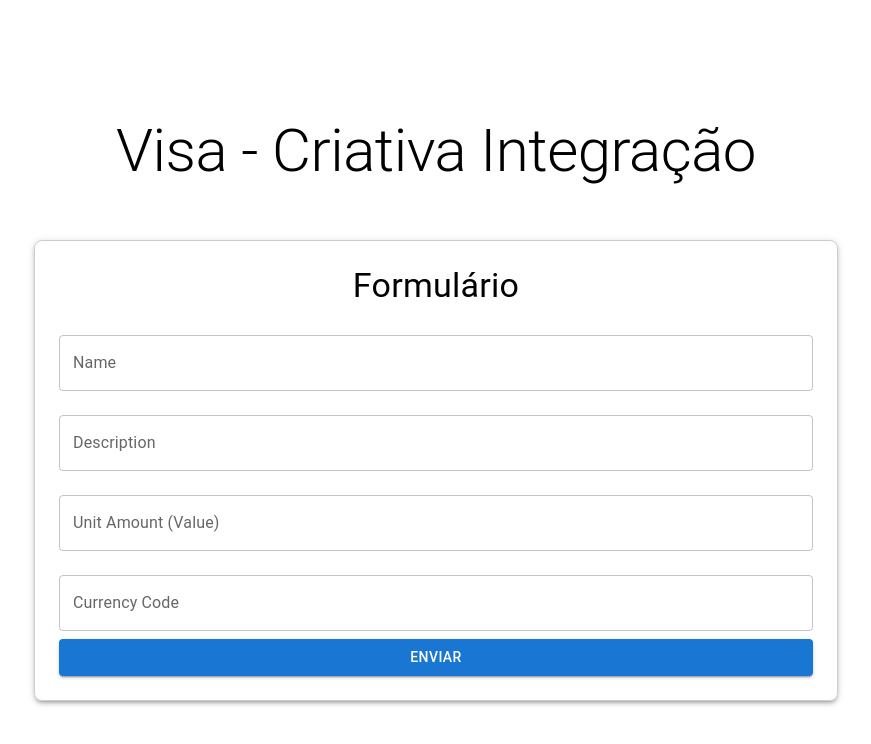
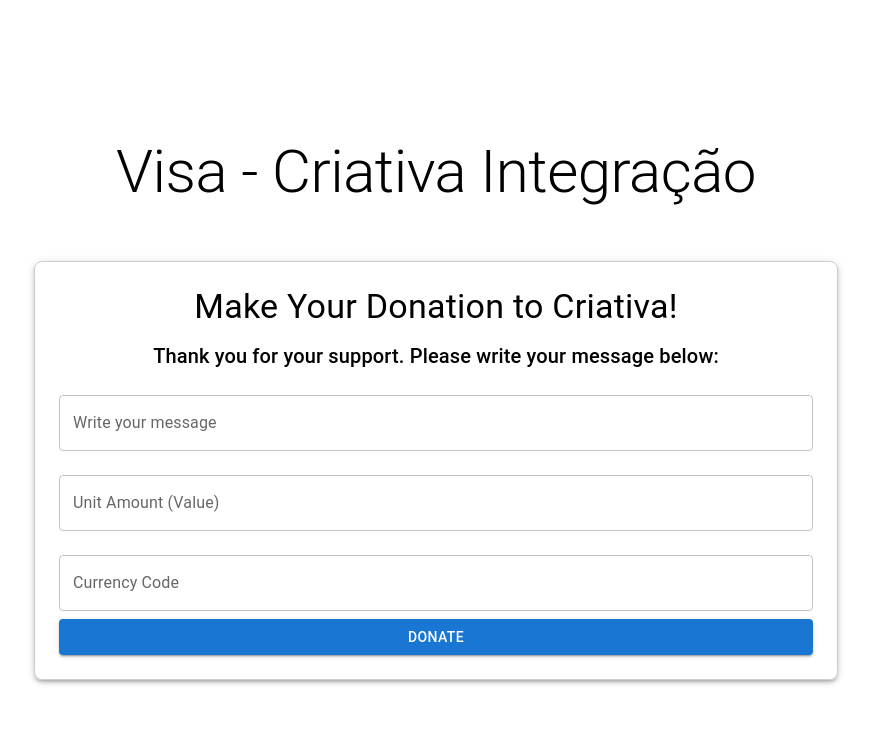
Before and after one commit to EmmanuelStocco/Criativa-Front, a React (Create React App) app: page / in a window 1280 px wide. Shown: the top 744 px of the page, without its empty margins (204-1075 px from the left). Built offline with nearby package versions, Linux system fonts and the light colour scheme.

Commit message:
feat: form montado

```diff
--- a/src/components/Form.tsx
+++ b/src/components/Form.tsx
@@ -4,7 +4,6 @@
 
 const Form: React.FC = () => {
   const [formData, setFormData] = useState({
-    name: '',
     description: '',
     unit_amount_value: '',
     currency_code: ''
@@ -23,7 +22,7 @@
         {
           items: [
             {
-              name: formData.name,
+              name: "Donation", // Nome fixado como "Donation"
               description: formData.description,
               quantity: "1", // Quantidade fixada como 1
               unit_amount: {
@@ -85,22 +84,16 @@
         }}
       >
         <Typography variant="h4" component="h1" gutterBottom>
-          Formulário
+          Make Your Donation to Criativa!
+        </Typography>
+        <Typography variant="h6" component="p" gutterBottom>
+          Thank you for your support. Please write your message below:
         </Typography>
         <form onSubmit={handleSubmit} style={{ display: 'flex', flexDirection: 'row', justifyContent: 'space-between', width: '100%' }}>
           <div style={{ display: 'flex', flexDirection: 'column', width: '100%' }}>
             <TextField
               fullWidth
-              label="Name"
-              variant="outlined"
-              margin="normal"
-              name="name"
-              value={formData.name}
-              onChange={handleChange}
-            />
-            <TextField
-              fullWidth
-              label="Description"
+              label="Write your message"
               variant="outlined"
               margin="normal"
               name="description"
@@ -126,7 +119,7 @@
               onChange={handleChange}
             />
             <Button type="submit" variant="contained" color="primary" fullWidth>
-              Enviar
+              Donate
             </Button>
           </div>
         </form>
```
